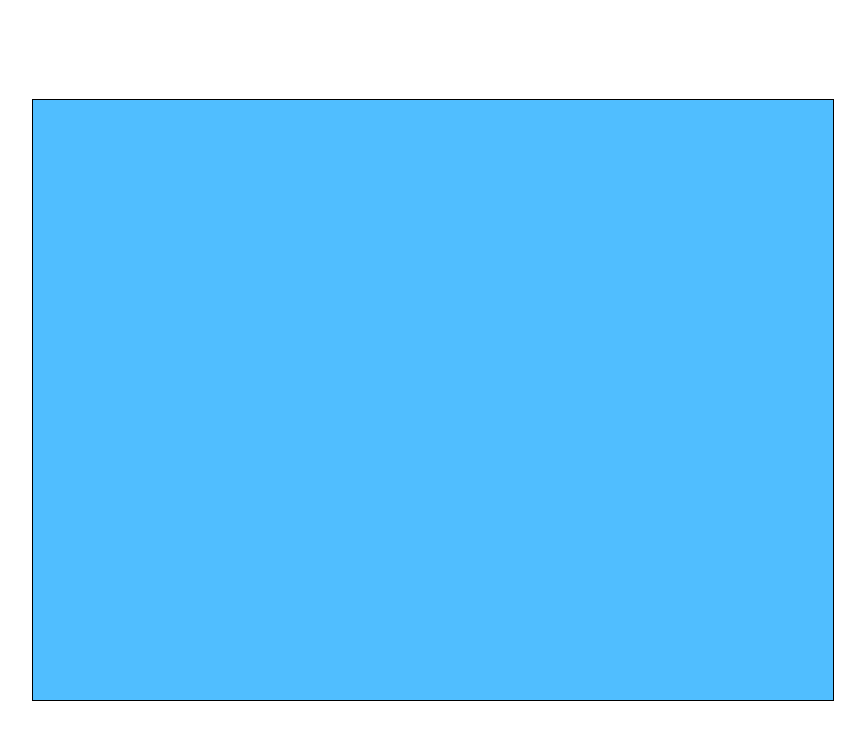
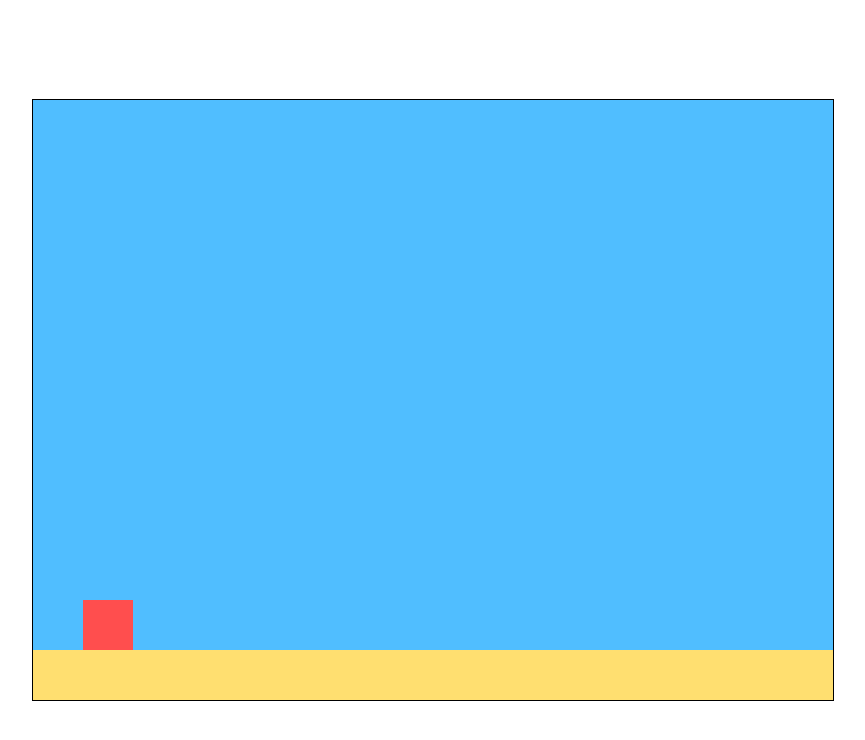
Before and after one commit to Lz-Rod/game_infinite_running_js, a plain HTML site: page jogo.html in a window 1280 px wide. Shown: the whole page, without its empty margins (207-1072 px from the left). Drawn offline with Linux system fonts and the light colour scheme.

Commit message:
implementei os objetos do chão e personagem além das funções de pulo e gravidade no jogo

```diff
--- a/jogo.html
+++ b/jogo.html
@@ -17,7 +17,53 @@
 </head>
 <body>
     <script>
-        var canvas, contexto, ALTURA, LARGURA, frames = 0
+        var canvas, contexto, ALTURA, LARGURA, frames = 0, maxPulos = 3,
+
+        chao = {
+            y: 550,
+            altura: 50,
+            cor: "#ffdf70",
+
+            desenhar: function() {
+                contexto.fillStyle = this.cor//pega a cor definida no objeto
+                contexto.fillRect(0, this.y, LARGURA, this.altura)//cria o objeto a partir do x e y definidos
+            }
+        },
+
+        bloco = {
+            x: 50,
+            y: 0,
+            altura: 50,
+            largura: 50,
+            cor: "#ff4e4e",
+            gravidade: 2,
+            velocidade: 0,
+            forcaDoPulo: 25,
+            qntPulos: 0,
+
+            atualizar: function() {
+                this.velocidade += this.gravidade
+                this.y += this.velocidade
+
+                if (this.y > chao.y - this.altura){// esse if faz com que o bloco não passe do chão
+                this.y = chao.y - this.altura
+                this.qntPulos = 0//zera os pulos quando o personagem encosta no chão
+                }
+            },
+
+            pula: function() {
+
+                if(this.qntPulos < maxPulos){
+                this.velocidade = -this.forcaDoPulo;
+                this.qntPulos ++
+                }
+            },
+
+            desenhar: function() {
+                contexto.fillStyle = this.cor//define a cor do bloco
+                contexto.fillRect(this.x, this.y, this.altura, this.largura)// cria o objeto a partir doas informações do bloco
+            }
+        }
 
         function main(){
             //função principal
@@ -41,7 +87,7 @@
             executar()
         }
         function clique(event){
-            alert("clicou")
+            bloco.pula()
         }
         function executar(){
             atualizar()
@@ -51,10 +97,15 @@
         }
         function atualizar(){
             frames++
+            bloco.atualizar()
+
+
         }
         function desenhar(){
             contexto.fillStyle = "#50beff"
             contexto.fillRect(0, 0, LARGURA, ALTURA)
+            chao.desenhar()
+            bloco.desenhar()
         }
 
         main()
```
